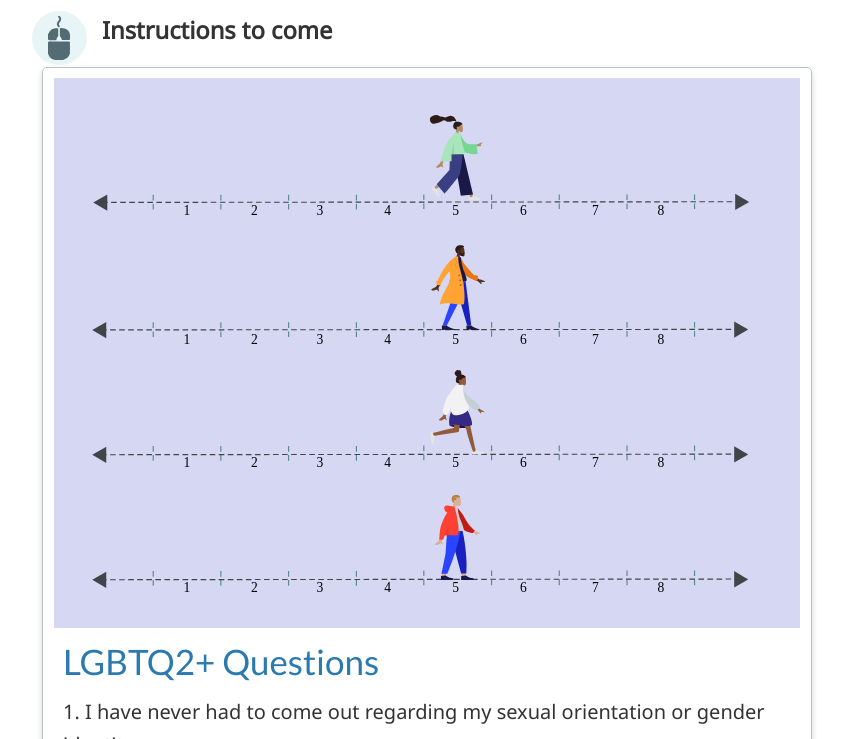
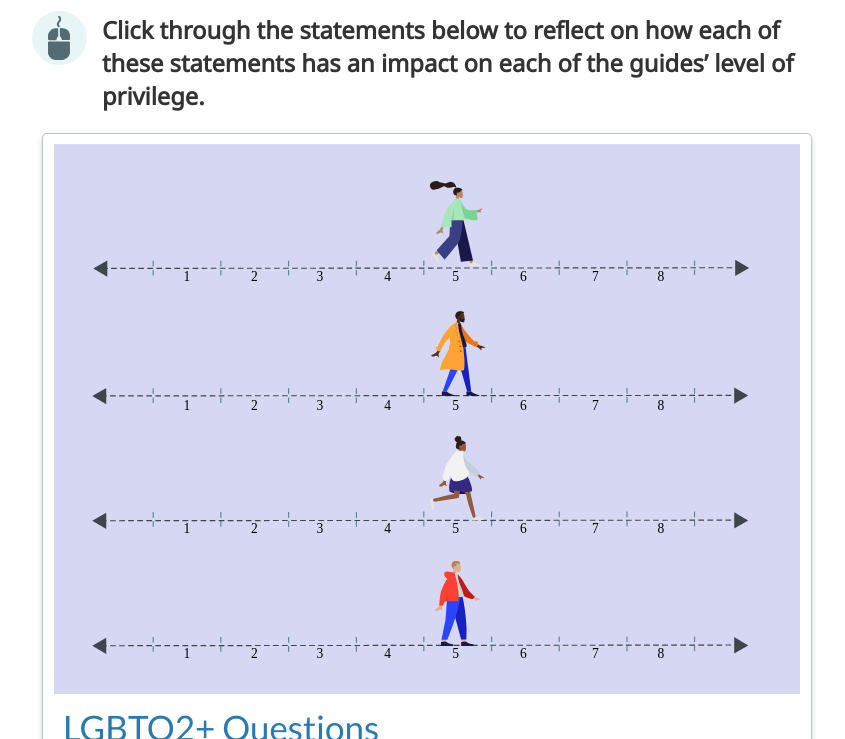
Before and after one commit to CSPS-RIW/modals, a plain HTML site: page index.html in a window 1280 px wide. Shown: the part 61-800 px from the top of the page, without its empty margins (213-1058 px from the left). Drawn offline with nearby package versions, Linux system fonts and the light colour scheme.

Commit message:
Add instructions

```diff
--- a/index.html
+++ b/index.html
@@ -43,7 +43,9 @@
                 <div class="privilege-activity pa-theme-a">
                     <div class="input-icon">
                         <p class="icon icon-click">
-                            Instructions to come
+                            Click through the statements below to reflect on how each of
+                            these statements has an impact on each of the guides’ level of
+                            privilege.
                         </p>
                     </div>
                     <div class="pa-content">
```
